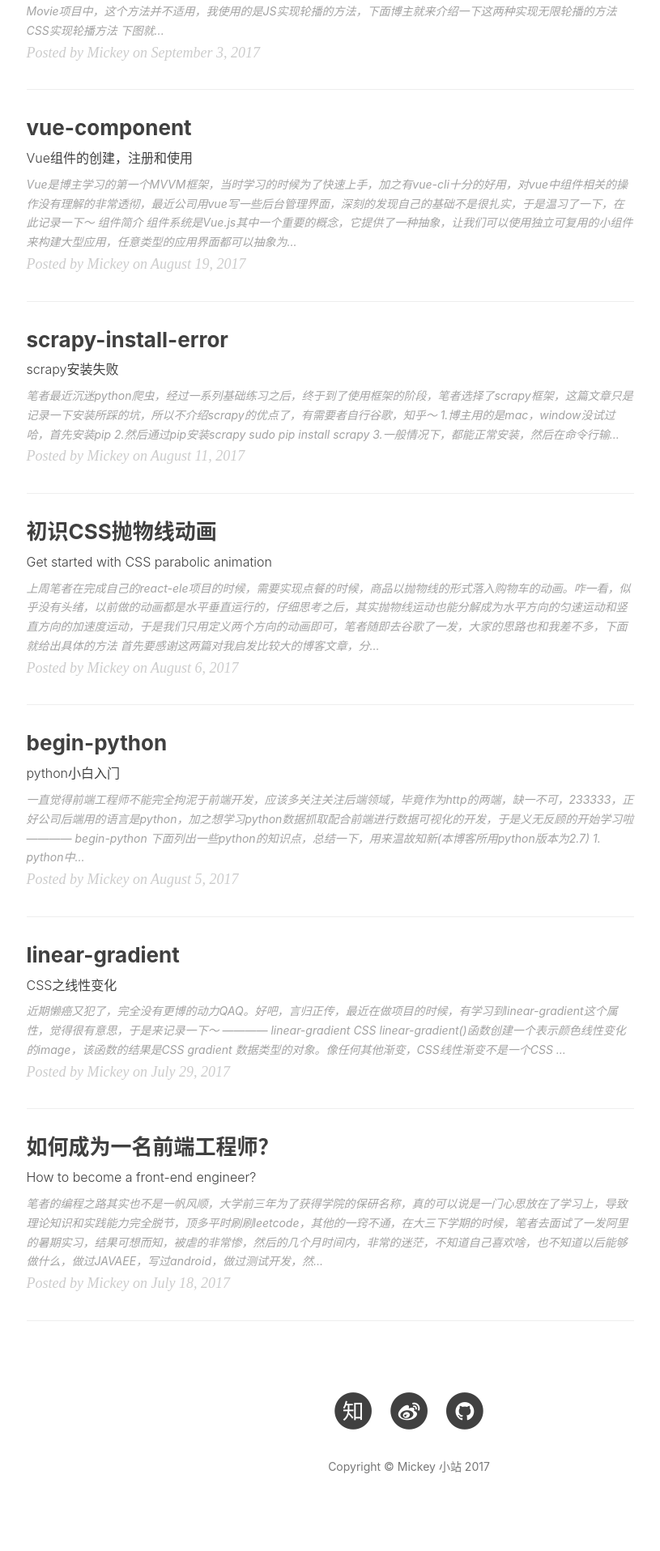
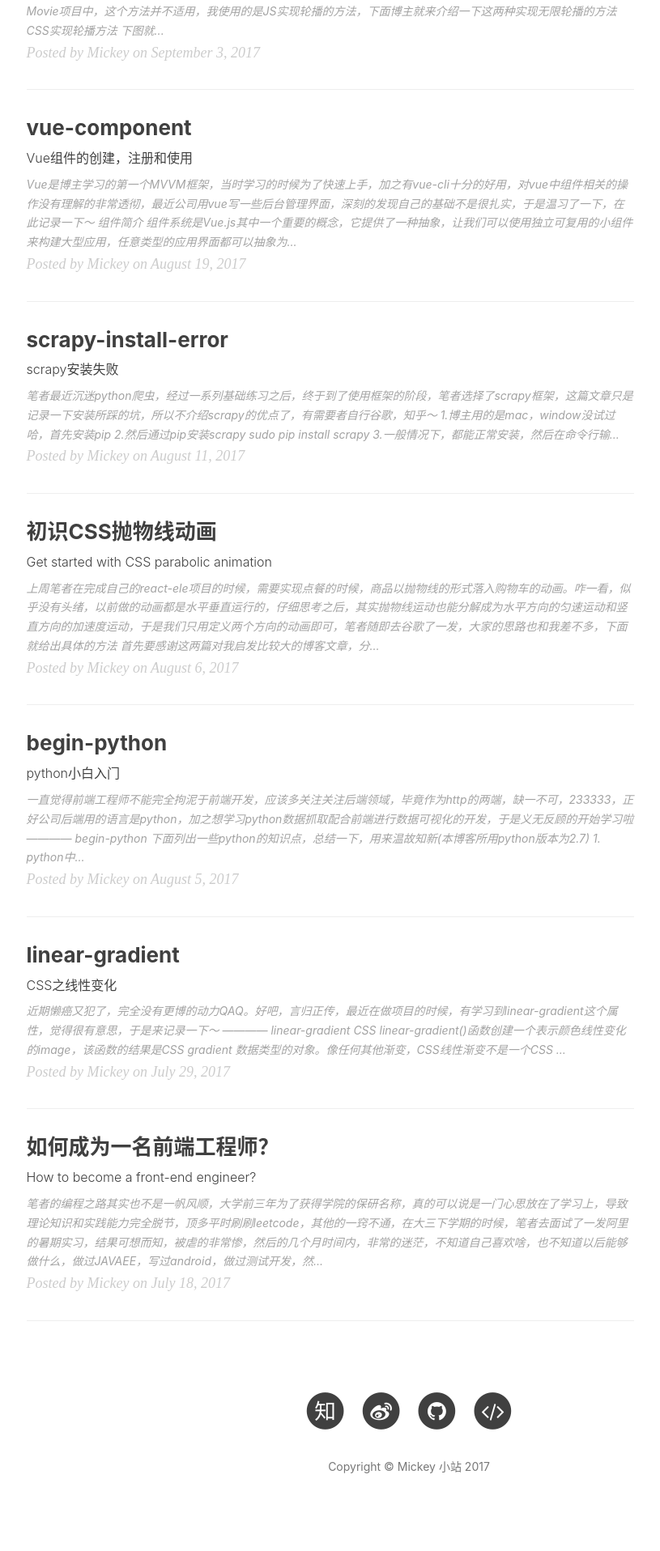
Before and after one commit to mickey0524/mickey0524.github.io, a Jekyll site: the page built from index.html, in a window 1280 px wide. Shown: the part 1087-3003 px from the top of the page at 81% size, without its empty margins (135-950 px from the left). Built offline with Jekyll 4.4.1, drawn with Linux system fonts in a browser that asks for light colours; nearby versions of some CDN libraries; the list of posts is cut into pages by our own code; comment, search, counter and statistics services are not loaded.

Commit message:
feat(about): 增加leetcode链接跳转

```diff
--- a/_config.yml
+++ b/_config.yml
@@ -15,6 +15,7 @@
 weibo_username:     3756255342
 zhihu_username:     fen-dou-de-tuo-ge
 github_username:    mickey0524
+leetcode_username:  dong-xue-qian-ceng-bu-fu-qing
 # twitter_username:   huxpro
 #facebook_username:  huxpro
 # linkedin_username:  firstname-lastname-idxxxx
--- a/_includes/footer.html
+++ b/_includes/footer.html
@@ -74,6 +74,16 @@
                             <span class="fa-stack fa-lg">
                                 <i class="fa fa-circle fa-stack-2x"></i>
                                 <i class="fa fa-linkedin fa-stack-1x fa-inverse"></i>
+                            </span>
+                        </a>
+                    </li>
+                    {% endif %}
+                    {% if site.leetcode_username %}
+                    <li>
+                        <a target="_blank" href="https://leetcode.com/{{ site.leetcode_username }}">
+                            <span class="fa-stack fa-lg">
+                                <i class="fa fa-circle fa-stack-2x"></i>
+                                <i class="fa fa-code fa-stack-1x fa-inverse"></i>
                             </span>
                         </a>
                     </li>
```
